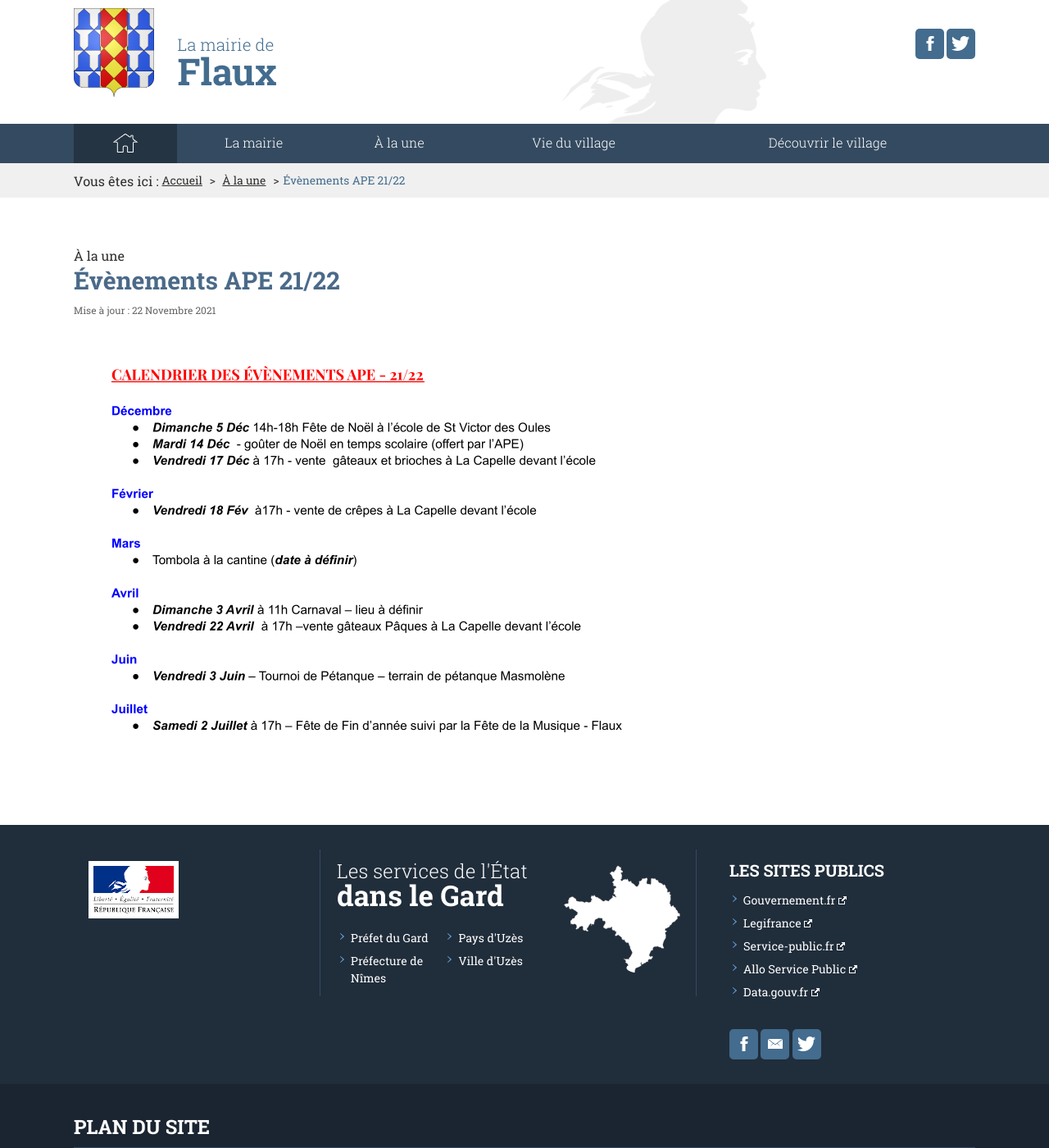
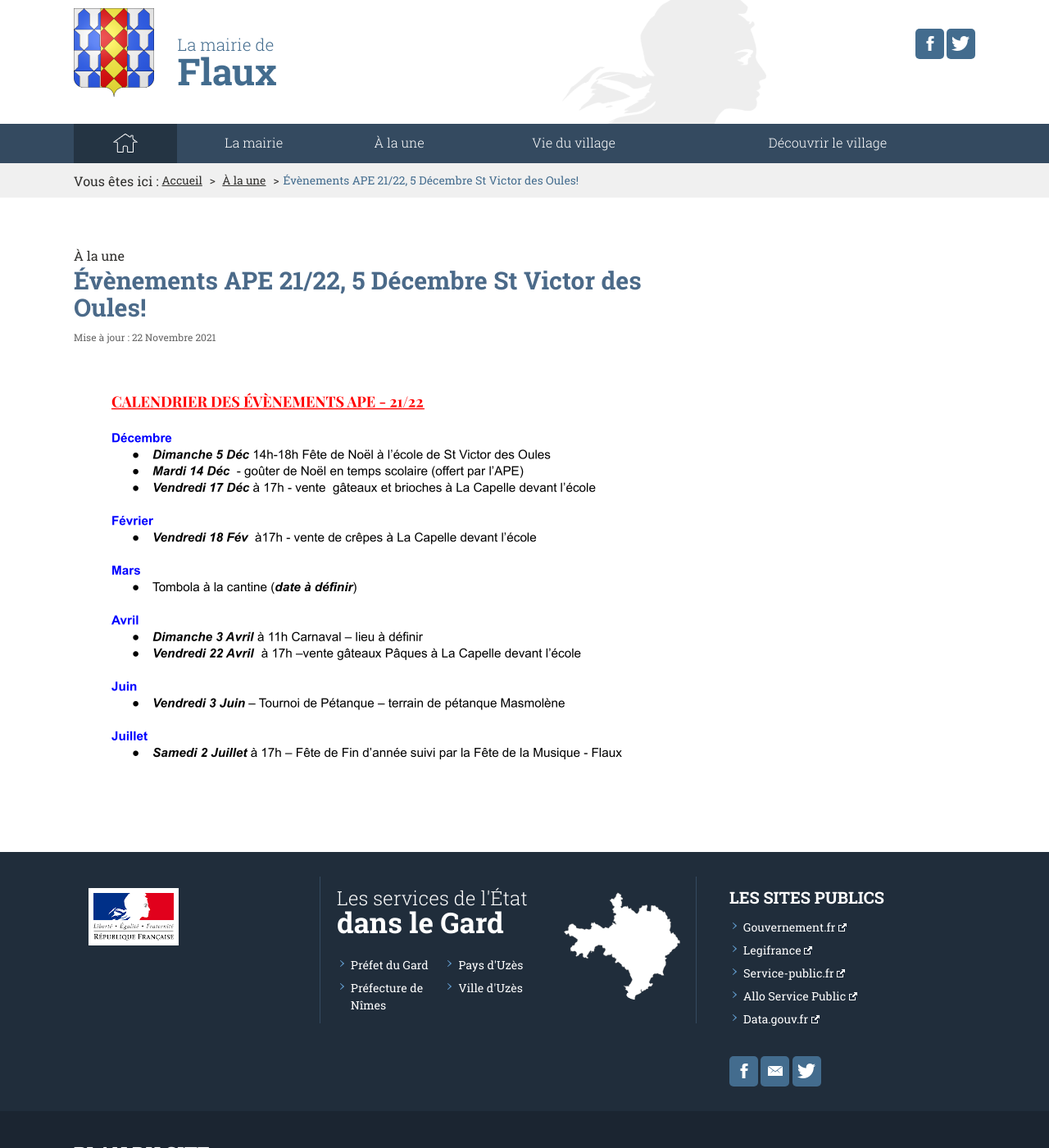
Before and after one commit to Flaux-Village/flaux-village.github.io, a Jekyll site: the page built from _actualites/ape.md, in a window 1280 px wide and 1400 px high. Shown: the whole window at 82% size. Built offline with Jekyll 4.4.1, drawn with Linux system fonts in a browser that asks for light colours; some of the changed text lies outside the part shown.

Commit message:
Update ape.md

```diff
--- a/_actualites/ape.md
+++ b/_actualites/ape.md
@@ -3,7 +3,7 @@ layout: page
 titre: Actualités | Évènements APE Flaux, La Capelle et St Victor
 description: APE
 keywords: mairie, commune, flaux, gard, actualités
-titre_page: Évènements APE 21/22
+titre_page: Évènements APE 21/22, 5 Décembre St Victor des Oules!
 section: À la une
 addresse_section: /actualites.html
 date_texte: 22 Novembre 2021
```
